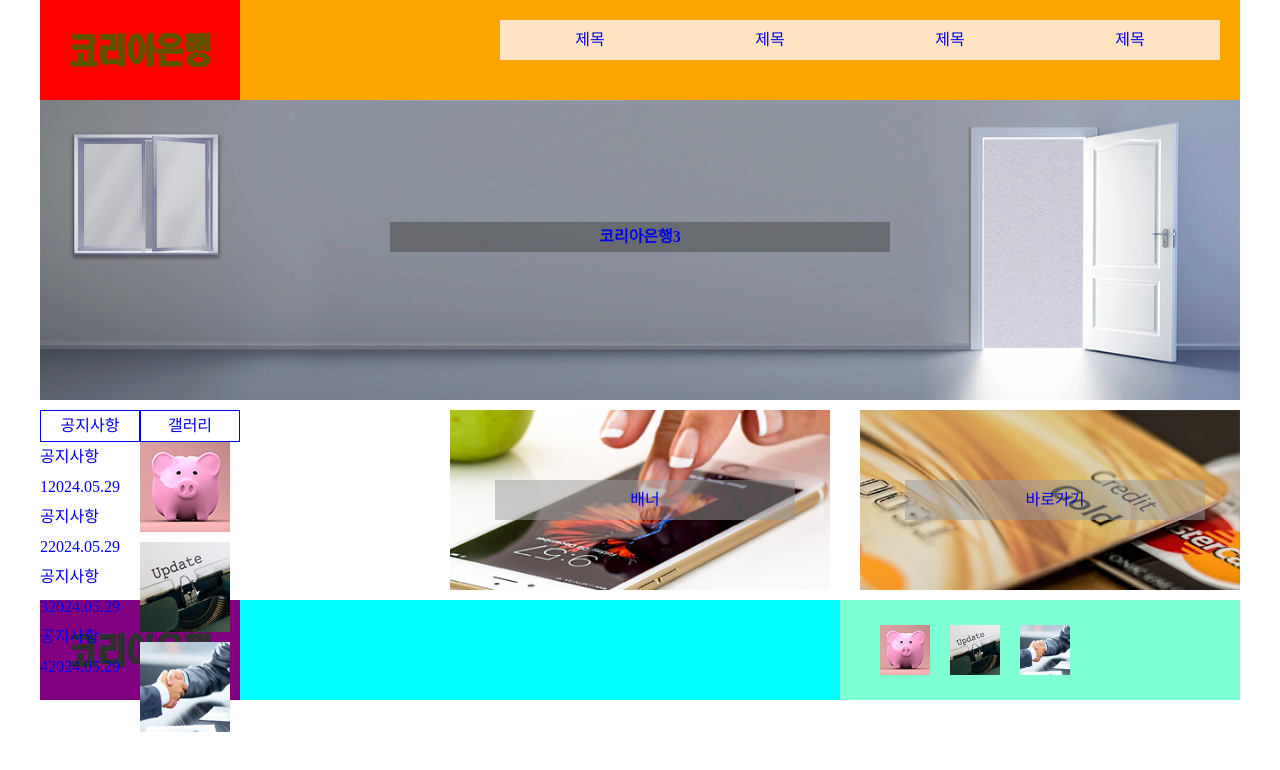
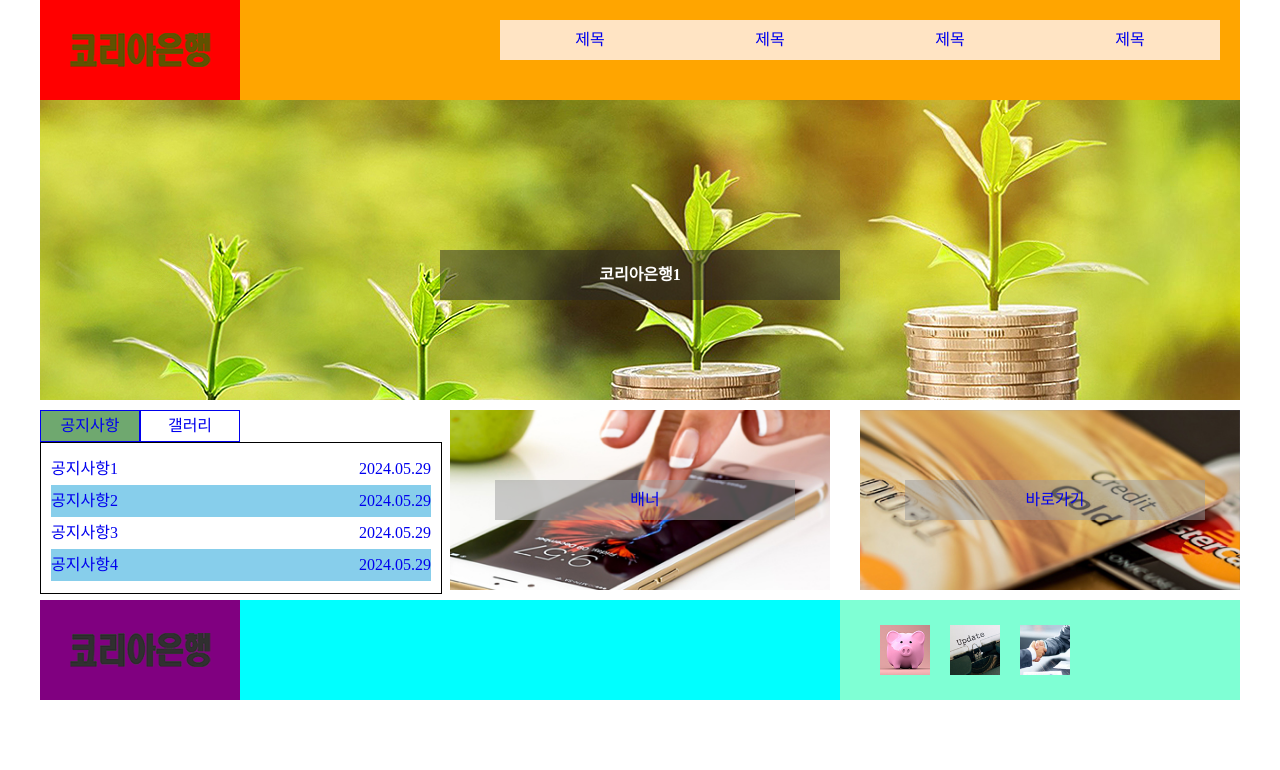
Before and after one commit to yoonjian45/web, a plain HTML site: page 0529/index.html in a window 1280 px wide. Both pictures are taken after a click on the link "공지사항". Drawn offline with Linux system fonts and the light colour scheme.

Commit message:
Add files via upload

```diff
--- a/0529/css/style.css
+++ b/0529/css/style.css
@@ -78,35 +78,44 @@ a {
 }
 
 .slide {
+    float: right;
     width: 1200px;
     height: 300px;
-    background-color: yellow;
+    position: relative;
+    overflow: hidden;
 }
 
-.slide img {
+.imgslide img {
     width: 1200px;
+    height: 300px;
+    object-fit: cover;
+}
+
+.imgslide {
+    height: 900px;
+    float: left;
+}
+
+.imgslide a {
     height: 300px;
 }
 
-.imgslide li {
-    position: absolute;
+.imgslide ul li {
+    width: 1200px;
+    float: left;
 }
 
-.imgslide a {
-    display: block;
-}
-
-.text {
-    width: 500px;
-    height: 30px;
-    line-height: 30px;
+.imgslide span {
+    width: 400px;
+    height: 50px;
+    position: absolute;
     text-align: center;
-    position: absolute;
-    margin: -30px 0 0 -250px;
-    left: 50%;
-    top: 50%;
+    color: #ffffff;
     font-weight: bold;
-    background-color: rgb(70, 70, 70, 0.5);
+    line-height: 50px;
+    background-color: rgba(40, 40, 40, 0.5);
+    margin-left: 400px;
+    margin-top: 150px;
 }
 
 .contents {
@@ -121,33 +130,91 @@ a {
     float: left;
 }
 
-.tabmenu {
+.tabmenu{
     width: 400px;
-    height: 200px;
-    position: relative;
+    height: 180px;
     margin-top: 10px;
     margin-bottom: 10px;
+    position: relative;
     float: left;
 }
 
-.tabmenu li{
+.tabmenu > li {
     width: 100px;
     line-height: 30px;
     float: left;
 }
 
-.tabmenu > li >a {
+.tabmenu > li > a{
     text-align: center;
     background-color: white;
     border: 1px solid;
 }
 
+.tabmenu > li > a:hover{
+    background-color: darkgray;
+    color: white;
+}
 
+.tabmenu > li.active > a{
+    background-color: rgb(111, 168, 111);
+}
 
-.gallery li {
+.tabmenu > li div{
+    position: absolute;
+    left: 0px;
+    height: 0px;
+    overflow: hidden;
+}
+
+.tabmenu > li.active div{
+    width: 400px;
+    height: 150px;
+    border: 1px solid;
+    z-index: 1;
+}
+
+.notice ul{
+    float: left;
+    width: 400px;
+    margin-top: 10px;
+    margin-bottom: 10px;
+}
+
+.notice li{
+    line-height: 32px;
+    margin-left: 10px;
+    margin-right: 10px;
+}
+
+.notice li:nth-child(2n){
+    background-color: skyblue;
+}
+
+.notice span{
+    float: right;
+}
+
+.notice li:hover{
+    font-weight: bold;
+}
+
+.gallery img{
+    margin-top: 5px;
+}
+
+.gallery li{
     float: left;
     width: 100px;
     height: 100px;
+    text-align: center;
+    margin-top: 20px;
+    margin-left: 15px;
+    padding: 5px;
+    background-color: darkcyan;
+    line-height: 100px;
+    font-size: 40px;
+    font-weight: bold;
 }
 
 .c2 {
@@ -190,6 +257,62 @@ a {
     height: 200px;
     /* background-color: navy; */
     float: right;
+}
+
+#modal{
+    width: 100%;
+    height: 100%;
+    position: absolute;
+    left: 0px;
+    top: 0px;
+    background-color: rgba(0, 0, 0, 0.6);
+    display: none;
+    z-index: 1;
+}
+
+#modal.active{
+    display: block;
+}
+
+.modal_up{
+    width: 500px;
+    height: 400px;
+    position: fixed;
+    border: 3px solid;
+    left: 40%;
+    top: 30%;
+    border-color: darkmagenta;
+    background-color: darkgoldenrod;
+}
+
+.uptitle{
+    padding: 30px;
+    text-align: center;
+    font-size: 16px;
+    line-height: 30px;
+}
+
+.upbody{
+    padding: 30px;
+    text-align: center;
+    font-size: 16px;
+    line-height: 30px;
+}
+
+.btn{
+    height: 20px;
+    width: 80px;
+    cursor: pointer;
+    display: block;
+    text-align: center;
+    font-size: 15px;
+    font-weight: bold;
+    color: #ffffff;
+    border-radius: 3px;
+    background-color: #5e1742;
+    position: absolute;
+    right: 10px;
+    bottom: 10px;
 }
 
 .sc{
--- a/0529/index.html
+++ b/0529/index.html
@@ -59,9 +59,9 @@
         </div>
         <div class="slide">
             <div class="imgslide">
-                <li><a href="#"><img src="./images/img1.jpg" alt=""><span class="text">코리아은행1</span></a></li>
-                <li><a href="#"><img src="./images/img2.jpg" alt=""><span class="text">코리아은행2</span></a></li>
-                <li><a href="#"><img src="./images/img3.jpg" alt=""><span class="text">코리아은행3</span></a></li>
+                <li><a href="#"><span class="text">코리아은행1</span><img src="./images/img1.jpg" alt=""></a></li>
+                <li><a href="#"><span class="text">코리아은행2</span><img src="./images/img2.jpg" alt=""></a></li>
+                <li><a href="#"><span class="text">코리아은행3</span><img src="./images/img3.jpg" alt=""></a></li>
             </div>
         </div>
         <div class="contents">
@@ -99,6 +99,15 @@
                 </div>
             </div>
         </div>
+
+        <div id="modal">
+            <div class="modal_up">
+                <div class="uptitle">걍</div>
+                <div class="upbody">안녕하세요 안녕하세요 안녕하세요</div>
+                <div class="btn">닫기</div>
+            </div>
+        </div>
+
         <div class="footer">
             <div class="footer-logo">
                 <li><img src="./images/logo_bottom.png" alt=""></li>
--- a/0529/js/script.js
+++ b/0529/js/script.js
@@ -5,3 +5,29 @@ $('.navi > li').mouseover(function(){
 $('.navi > li').mouseout(function(){
     $(this).find('.sub').stop().slideUp(500)
 });
+
+
+$(function(){
+    $('.tabmenu>li>a').click(function(){
+        $(this).parent().addClass('active').siblings().removeClass('active');
+    return false;
+    });
+});
+
+setInterval(function(){
+    $('.imgslide').delay(2000);
+    $('.imgslide').animate({marginTop:-600});
+    $('.imgslide').delay(2000);
+    $('.imgslide').animate({marginTop:-300});
+    $('.imgslide').delay(2000);
+    $('.imgslide').animate({marginTop:0});
+    $('.imgslide').delay(2000);
+})
+
+$('.notice li:first').click(function(){
+    $('#modal').addClass('active');
+});
+
+$('.btn').click(function(){
+    $('#modal').removeClass('active');
+});
```
